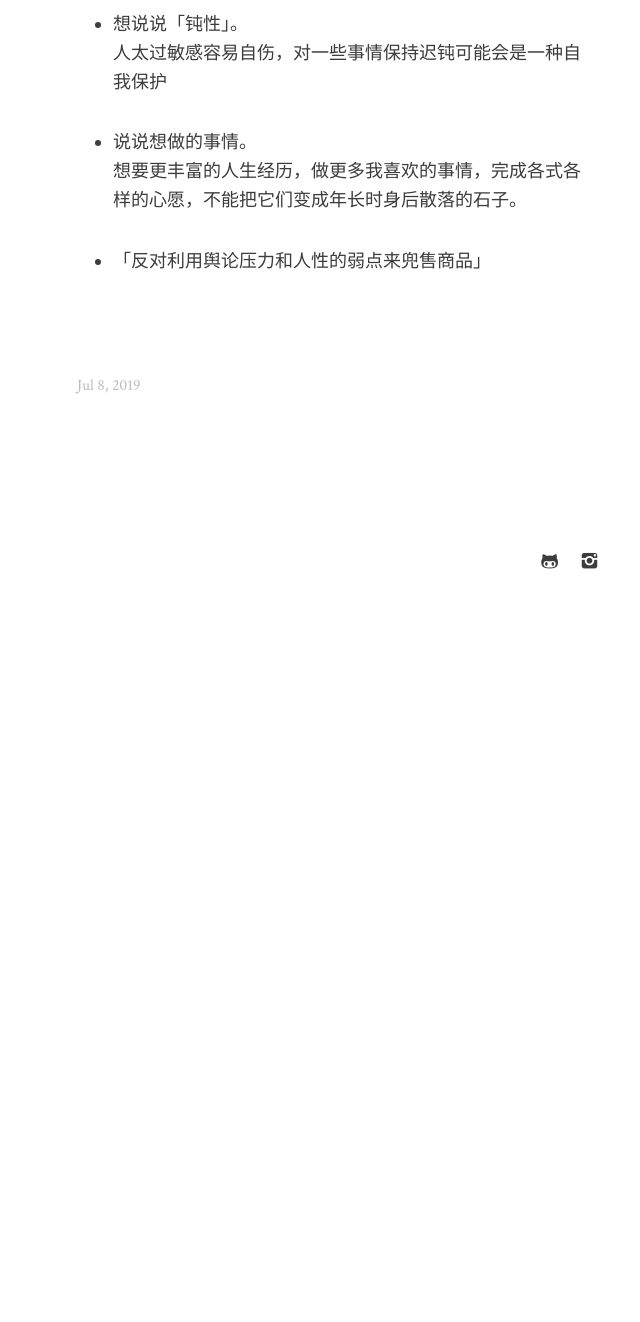
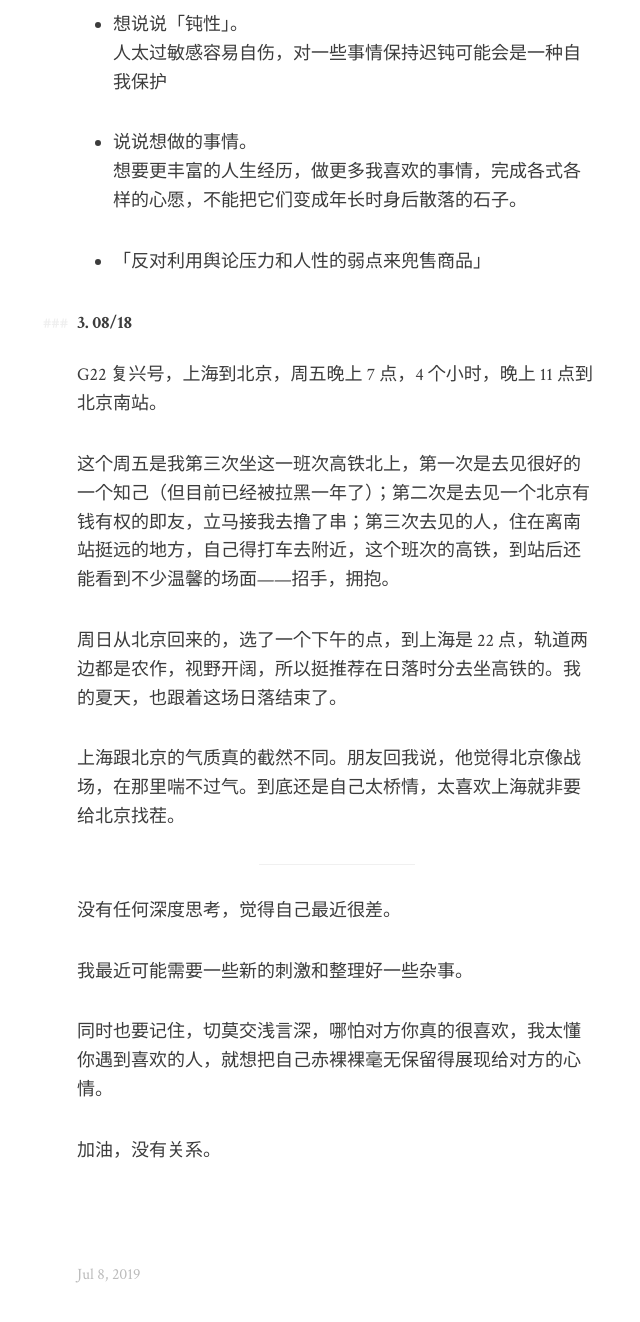
Before and after one commit to xcc3641/xcc3641.github.io, a Jekyll site: the page built from _posts/2019-07-07-quarter-report-3.md, in a window 1280 px wide and 1400 px high, scrolled down 9556 px. Shown: the top 1322 px of the window, without its empty margins (303-943 px from the left). Built offline with Jekyll 4.4.1, drawn with Linux system fonts in a browser that asks for light colours; before the commit the page ends 10186 px from its top, so only the background shows below that.

Commit message:
update 08/18

```diff
--- a/_posts/2019-07-07-quarter-report-3.md
+++ b/_posts/2019-07-07-quarter-report-3.md
@@ -188,3 +188,23 @@ layout: post
 想要更丰富的人生经历，做更多我喜欢的事情，完成各式各样的心愿，不能把它们变成年长时身后散落的石子。
 
 - 「反对利用舆论压力和人性的弱点来兜售商品」
+
+#### 3. 08/18
+
+G22 复兴号，上海到北京，周五晚上 7 点，4 个小时，晚上 11 点到北京南站。
+
+这个周五是我第三次坐这一班次高铁北上，第一次是去见很好的一个知己（但目前已经被拉黑一年了）；第二次是去见一个北京有钱有权的即友，立马接我去撸了串；第三次去见的人，住在离南站挺远的地方，自己得打车去附近，这个班次的高铁，到站后还能看到不少温馨的场面——招手，拥抱。
+
+周日从北京回来的，选了一个下午的点，到上海是 22 点，轨道两边都是农作，视野开阔，所以挺推荐在日落时分去坐高铁的。我的夏天，也跟着这场日落结束了。
+
+上海跟北京的气质真的截然不同。朋友回我说，他觉得北京像战场，在那里喘不过气。到底还是自己太桥情，太喜欢上海就非要给北京找茬。
+
+---
+
+没有任何深度思考，觉得自己最近很差。
+
+我最近可能需要一些新的刺激和整理好一些杂事。
+
+同时也要记住，切莫交浅言深，哪怕对方你真的很喜欢，我太懂你遇到喜欢的人，就想把自己赤裸裸毫无保留得展现给对方的心情。
+
+加油，没有关系。
```
